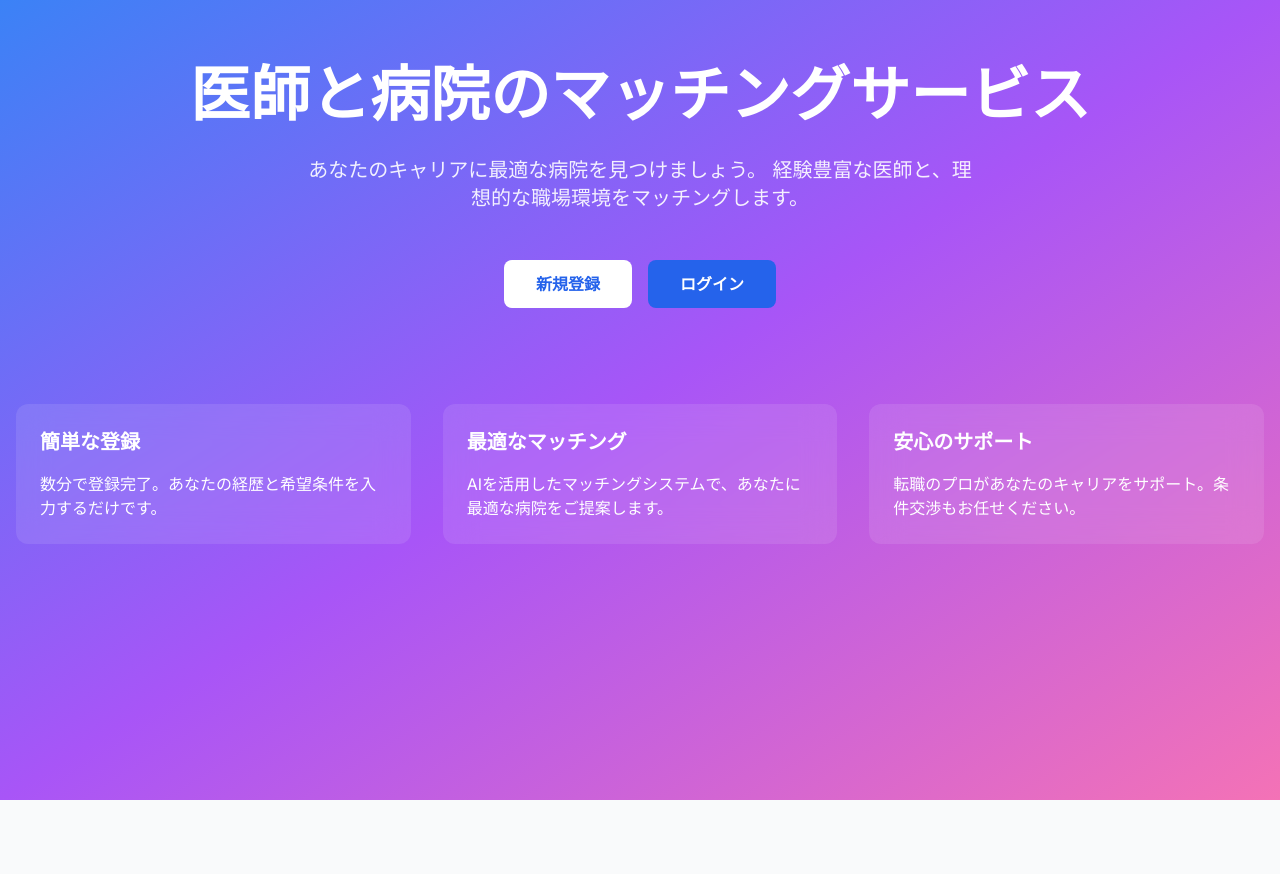
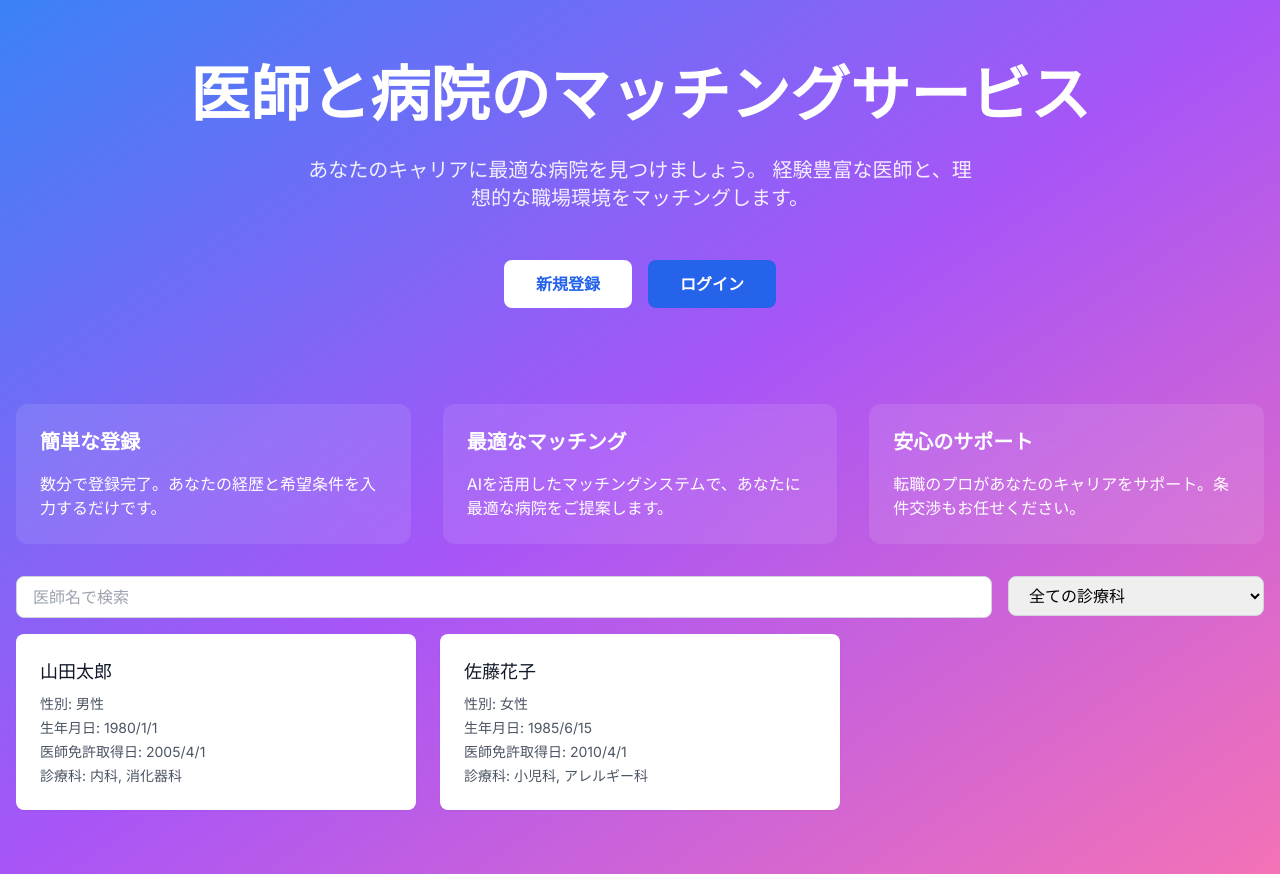
Before and after one commit to sundown1230/cwtest4, a Next.js app: page / in a window 1280 px wide. Before the commit the page ends 800 px from the top, so only its background shows below. Built offline with nearby package versions, Linux system fonts and the light colour scheme.

Commit message:
医者サーチ機能を実装

```diff
--- /dev/null
+++ b/src/app/_api/doctors/route.ts
@@ -0,0 +1,42 @@
+import { NextResponse } from 'next/server';
+import { ApiResponse, Doctor } from '@/types';
+
+export async function GET() {
+  try {
+    // TODO: データベースからの取得処理を実装
+    // 現在はモックデータを返す
+    const mockDoctors: Doctor[] = [
+      {
+        id: 1,
+        name: '山田太郎',
+        gender: 'M',
+        birthdate: '1980-01-01',
+        license_date: '2005-04-01',
+        email: 'yamada@example.com',
+        password: '',
+        specialties: ['内科', '消化器科']
+      },
+      {
+        id: 2,
+        name: '佐藤花子',
+        gender: 'F',
+        birthdate: '1985-06-15',
+        license_date: '2010-04-01',
+        email: 'sato@example.com',
+        password: '',
+        specialties: ['小児科', 'アレルギー科']
+      }
+    ];
+
+    return NextResponse.json({
+      success: true,
+      doctors: mockDoctors
+    });
+  } catch (error) {
+    console.error('医師一覧取得エラー:', error);
+    return NextResponse.json({
+      success: false,
+      error: '医師一覧の取得に失敗しました'
+    }, { status: 500 });
+  }
+}
--- a/src/app/page.tsx
+++ b/src/app/page.tsx
@@ -1,8 +1,61 @@
 'use client';
 
+import { useState, useEffect } from 'react';
+import { Doctor } from '@/types';
 import Link from 'next/link'
 
 export default function Home() {
+  const [doctors, setDoctors] = useState<Doctor[]>([]);
+  const [searchTerm, setSearchTerm] = useState('');
+  const [selectedSpecialty, setSelectedSpecialty] = useState('');
+  const [specialties, setSpecialties] = useState<string[]>([]);
+  const [isLoading, setIsLoading] = useState(true);
+  const [error, setError] = useState('');
+
+  useEffect(() => {
+    fetchDoctors();
+    fetchSpecialties();
+  }, []);
+
+  const fetchDoctors = async () => {
+    try {
+      const response = await fetch('/_api/doctors');
+      if (!response.ok) {
+        throw new Error('医師情報の取得に失敗しました');
+      }
+      const data = await response.json();
+      if (data.success && data.doctors) {
+        setDoctors(data.doctors);
+      }
+    } catch (error) {
+      console.error('Failed to fetch doctors:', error);
+      setError('医師情報の取得に失敗しました');
+    } finally {
+      setIsLoading(false);
+    }
+  };
+
+  const fetchSpecialties = async () => {
+    try {
+      const response = await fetch('/_api/specialties');
+      if (!response.ok) {
+        throw new Error('診療科情報の取得に失敗しました');
+      }
+      const data = await response.json();
+      if (data.success && data.data) {
+        setSpecialties(data.data);
+      }
+    } catch (error) {
+      console.error('Failed to fetch specialties:', error);
+    }
+  };
+
+  const filteredDoctors = doctors.filter(doctor => {
+    const matchesSearch = doctor.name.toLowerCase().includes(searchTerm.toLowerCase());
+    const matchesSpecialty = !selectedSpecialty || doctor.specialties.includes(selectedSpecialty);
+    return matchesSearch && matchesSpecialty;
+  });
+
   return (
     <div className="min-h-screen bg-gradient-to-br from-blue-500 via-purple-500 to-pink-400">
       <div className="container mx-auto px-4 py-16">
@@ -44,6 +97,76 @@ export default function Home() {
             <p>転職のプロがあなたのキャリアをサポート。条件交渉もお任せください。</p>
           </div>
         </div>
+
+        <div className="mt-8 space-y-4">
+          <div className="flex flex-col sm:flex-row gap-4">
+            <div className="flex-1">
+              <input
+                type="text"
+                placeholder="医師名で検索"
+                value={searchTerm}
+                onChange={(e) => setSearchTerm(e.target.value)}
+                className="w-full px-4 py-2 rounded-lg border border-gray-300 focus:ring-1 focus:ring-blue-500 focus:border-blue-500"
+              />
+            </div>
+            <div className="w-full sm:w-64">
+              <select
+                value={selectedSpecialty}
+                onChange={(e) => setSelectedSpecialty(e.target.value)}
+                className="w-full px-4 py-2 rounded-lg border border-gray-300 focus:ring-1 focus:ring-blue-500 focus:border-blue-500"
+              >
+                <option value="">全ての診療科</option>
+                {specialties.map((specialty) => (
+                  <option key={specialty} value={specialty}>
+                    {specialty}
+                  </option>
+                ))}
+              </select>
+            </div>
+          </div>
+
+          {error && (
+            <div className="bg-red-50 border border-red-200 text-red-600 px-4 py-3 rounded text-sm">
+              {error}
+            </div>
+          )}
+
+          {isLoading ? (
+            <div className="text-center py-8">
+              <div className="animate-spin rounded-full h-8 w-8 border-b-2 border-blue-600 mx-auto"></div>
+              <p className="mt-2 text-sm text-gray-600">読み込み中...</p>
+            </div>
+          ) : filteredDoctors.length === 0 ? (
+            <div className="text-center py-8">
+              <p className="text-gray-600">該当する医師が見つかりませんでした</p>
+            </div>
+          ) : (
+            <div className="grid grid-cols-1 gap-6 sm:grid-cols-2 lg:grid-cols-3">
+              {filteredDoctors.map((doctor) => (
+                <div
+                  key={doctor.id}
+                  className="bg-white rounded-lg shadow-sm p-6 hover:shadow-md transition-shadow"
+                >
+                  <h3 className="text-lg font-medium text-gray-900">{doctor.name}</h3>
+                  <div className="mt-2 space-y-1">
+                    <p className="text-sm text-gray-600">
+                      性別: {doctor.gender === 'M' ? '男性' : '女性'}
+                    </p>
+                    <p className="text-sm text-gray-600">
+                      生年月日: {new Date(doctor.birthdate).toLocaleDateString('ja-JP')}
+                    </p>
+                    <p className="text-sm text-gray-600">
+                      医師免許取得日: {new Date(doctor.license_date).toLocaleDateString('ja-JP')}
+                    </p>
+                    <p className="text-sm text-gray-600">
+                      診療科: {doctor.specialties.join(', ')}
+                    </p>
+                  </div>
+                </div>
+              ))}
+            </div>
+          )}
+        </div>
       </div>
     </div>
   )
```
